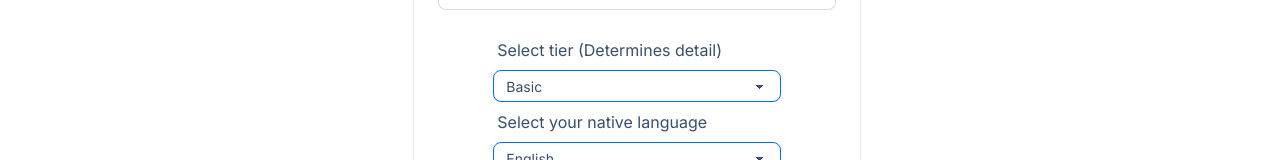
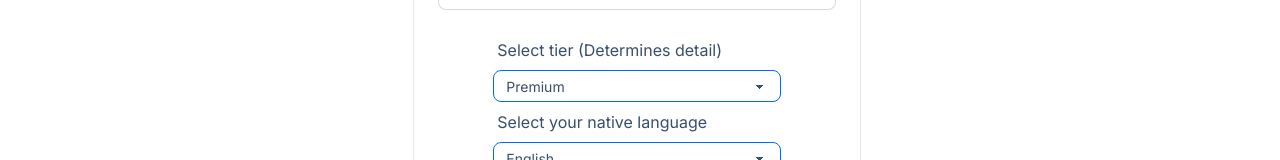
Before and after one commit to Lionel-Wilson/My-Language-Aibou, a Next.js app: page /search in a window 1280 px wide. Shown: the part 362-522 px from the top of the page. Built offline with nearby package versions, Linux system fonts and the light colour scheme.

Commit message:
put premium as first value

```diff
--- a/src/app/search/page.tsx
+++ b/src/app/search/page.tsx
@@ -142,10 +142,10 @@ export default function Page() {
                         name="tier"
                         className="select select-primary w-full select-xs min-[410px]:select-sm  max-w-xs  sm:max-w-md "
                       >
-                        <option value="Basic">Basic</option>
                         <option defaultValue="true" value="Premium">
                           Premium
                         </option>
+                        <option value="Basic">Basic</option>
                       </select>
                     </div>
                     <div>
@@ -248,10 +248,10 @@ export default function Page() {
                             name="tier"
                             className="select select-primary select-xs min-[410px]:select-sm  w-full max-w-xs"
                           >
-                            <option value="Basic">Basic</option>
                             <option defaultValue="true" value="Premium">
                               Premium
                             </option>
+                            <option value="Basic">Basic</option>
                           </select>
                         </div>
                         <div>
```
